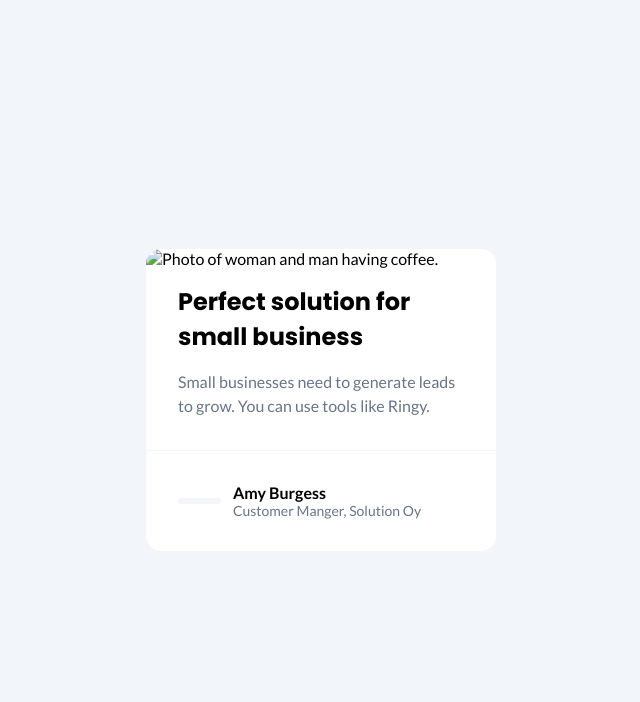
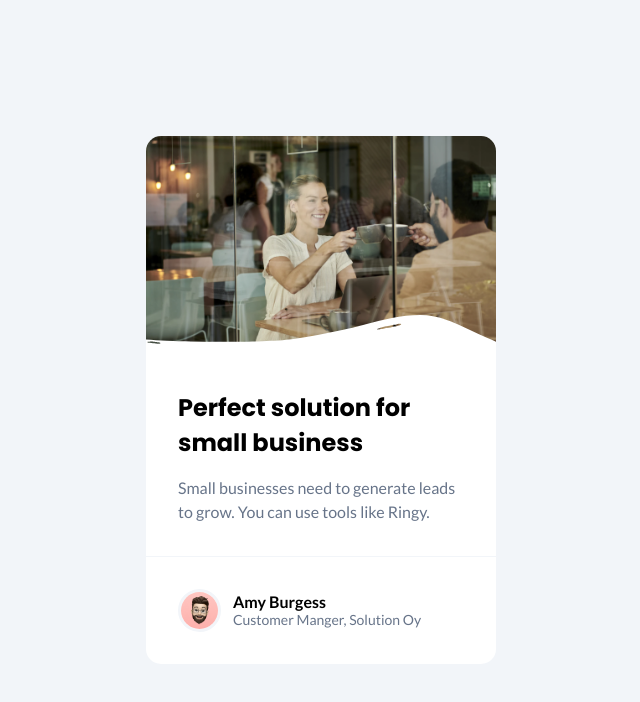
Before and after one commit to varonalearns/business-blog-card, a plain HTML site: page index.html in a window 1280 px wide. Shown: the whole page, without its empty margins (319-959 px from the left). Drawn offline with Linux system fonts and the light colour scheme; the site is published under a folder, as on GitHub Pages, so addresses that start at the root find nothing.

Commit message:
Correct links in README.md

```diff
--- a/index.html
+++ b/index.html
@@ -13,8 +13,8 @@
 </head>
 <body>
     <main>
-        <img src="/assets/hero-image-business-card.png" alt="Photo of woman and man having coffee." class="hero-img">
-        <img src="/assets/white-overlay.svg" alt="" class="overlay">
+        <img src="./assets/hero-image-business-card.png" alt="Photo of woman and man having coffee." class="hero-img">
+        <img src="./assets/white-overlay.svg" alt="" class="overlay">
         <div class="card-text">
             <h1>Perfect solution for small business</h1>
             <p>
@@ -22,7 +22,7 @@
             </p>
         </div>
         <div class="card-author">
-            <img src="/assets/avatar-image-business-card.png" alt="" class="author-img">
+            <img src="./assets/avatar-image-business-card.png" alt="" class="author-img">
             <div class="author">
                 <p class="author-name">Amy Burgess</p>
                 <p class="author-info">Customer Manger, Solution Oy</p>
```
Also changed, not shown: 1 other file.
